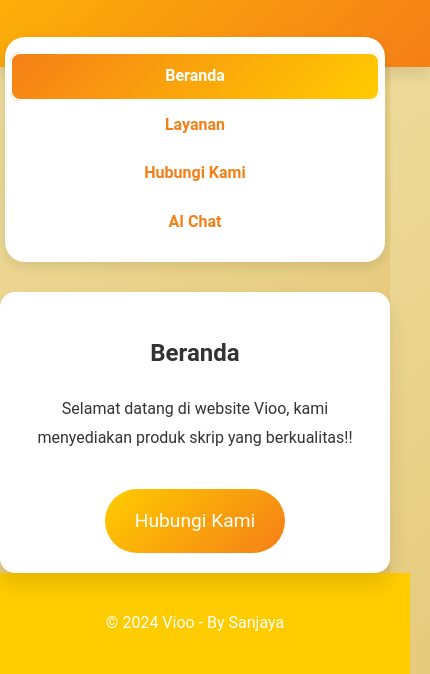
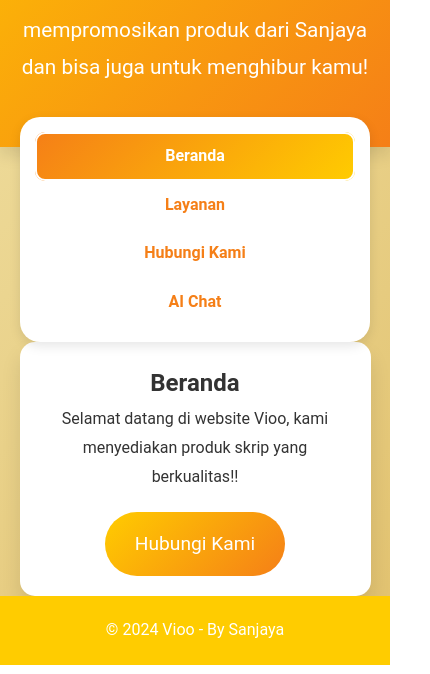
Before and after one commit to ViooWA/Mysetz, a plain HTML site: page index.html in a window 390 px wide. Shown: the part 302-976 px from the top of the page, 430 px wide, since content can reach past the window. Drawn offline with nearby package versions, Linux system fonts and the light colour scheme.

Commit message:
Update index.html

```diff
--- a/index.html
+++ b/index.html
@@ -5,6 +5,11 @@
     <meta name="viewport" content="width=device-width, initial-scale=1.0">
     <title>Website Keren</title>
     <style>
+        * {
+            margin: 0;
+            padding: 0;
+            box-sizing: border-box;
+        }
         body {
             font-family: 'Roboto', sans-serif;
             margin: 0;
@@ -18,6 +23,7 @@
             justify-content: center;
             min-height: 100vh;
             text-align: center;
+            overflow-x: hidden;
         }
         header {
             background: linear-gradient(135deg, #ffcc00, #f57f17);
@@ -84,6 +90,7 @@
             display: block;
             opacity: 1;
             transform: translateY(0);
+            margin: 0 auto;
         }
         footer {
             background: #ffcc00;
@@ -92,6 +99,7 @@
             padding: 20px;
             margin-top: auto;
             width: 100%;
+            position: relative;
         }
         .cta-button {
             display: inline-block;
@@ -216,6 +224,11 @@
             padding: 10px;
             width: 100%;
             text-align: center;
+        }
+
+        .content {
+            width: 90%;
+        }
         }
 
             .plan-section {
```
Lines whose indentation alone changed are shown as unchanged.
